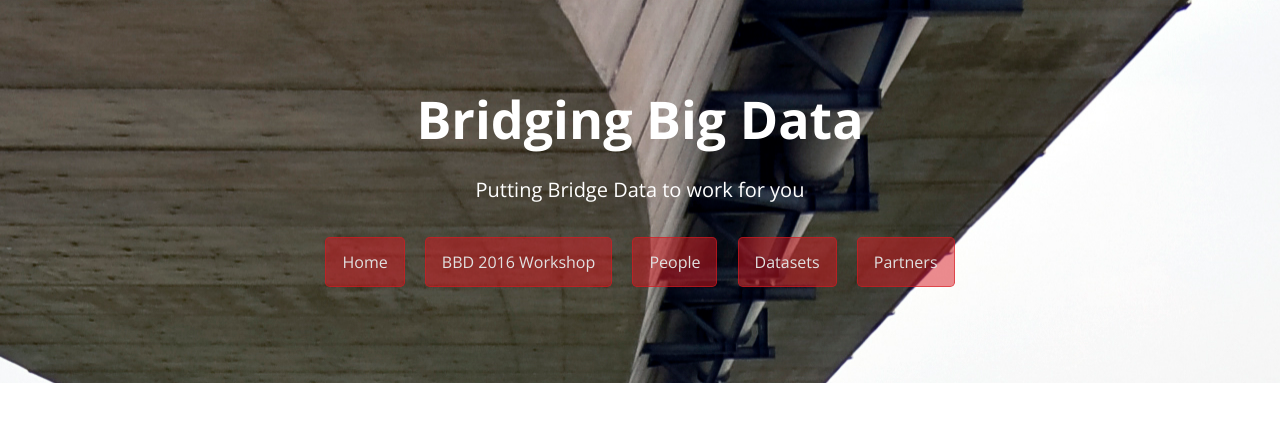
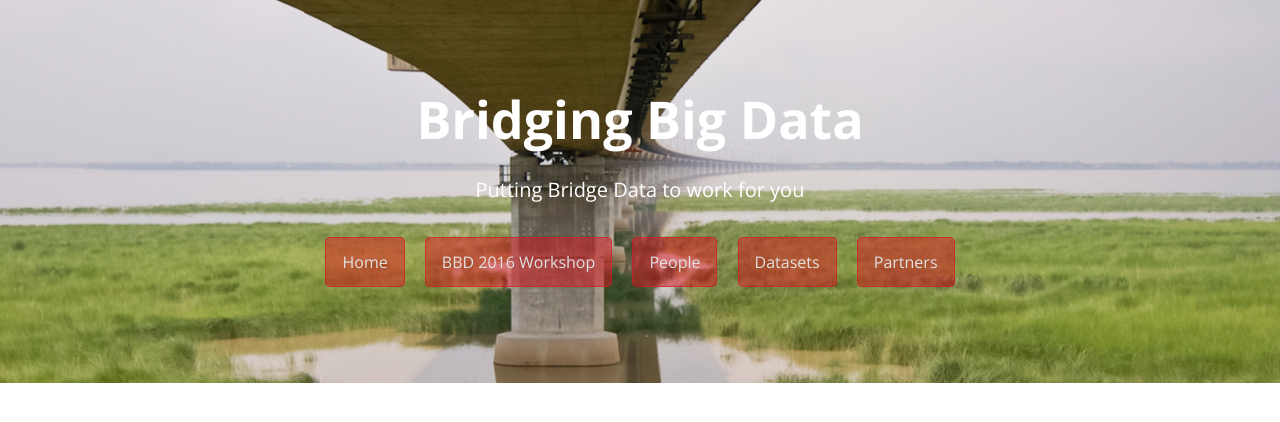
Before and after one commit to BridgingBigData/BridgingBigData.github.io, a Jekyll site: the page built from index.md, in a window 1280 px wide. Shown: the top 422 px of the page. Built offline with Jekyll 4.4.1, drawn with Linux system fonts in a browser that asks for light colours.

Commit message:
Update stylesheet.css

```diff
--- a/assets/stylesheets/stylesheet.css
+++ b/assets/stylesheets/stylesheet.css
@@ -58,7 +58,7 @@
   text-align: center;
   background-color: #fff;
   /* background-image: linear-gradient(120deg, #D71920, #8B0000); } */
-  background-image:url('../img/bridge-2.jpg');
+  background-image:url('../img/bridge.jpg');
   background-repeat: no-repeat;
   background-position: center;
 }
```
